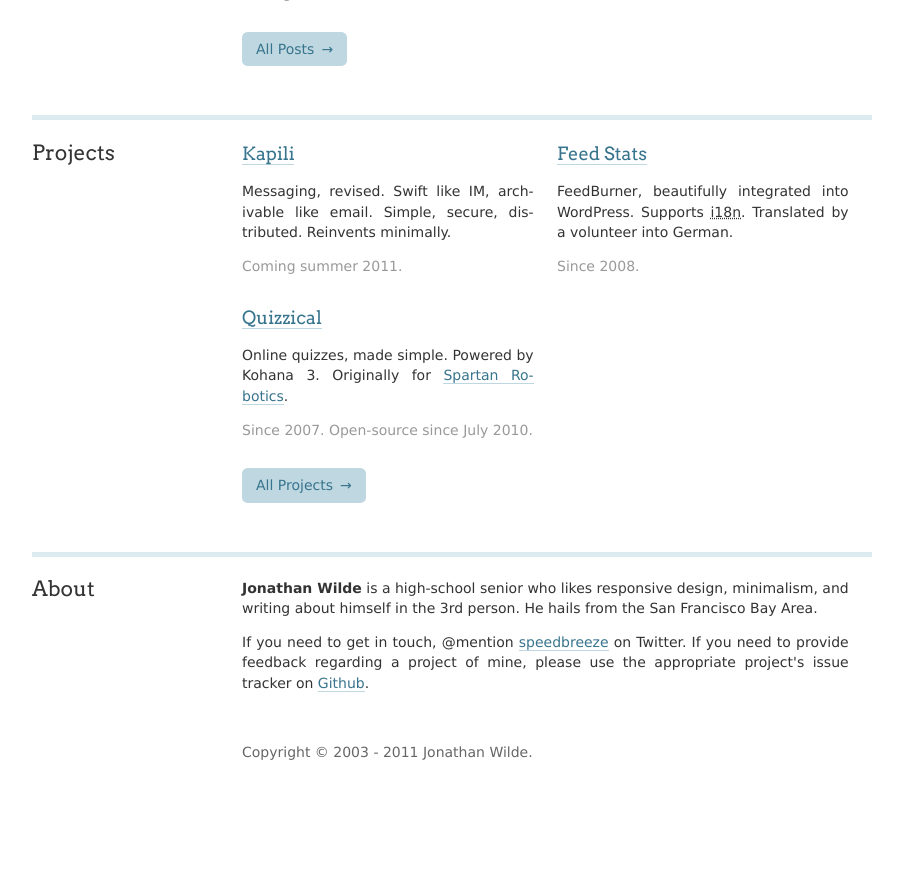
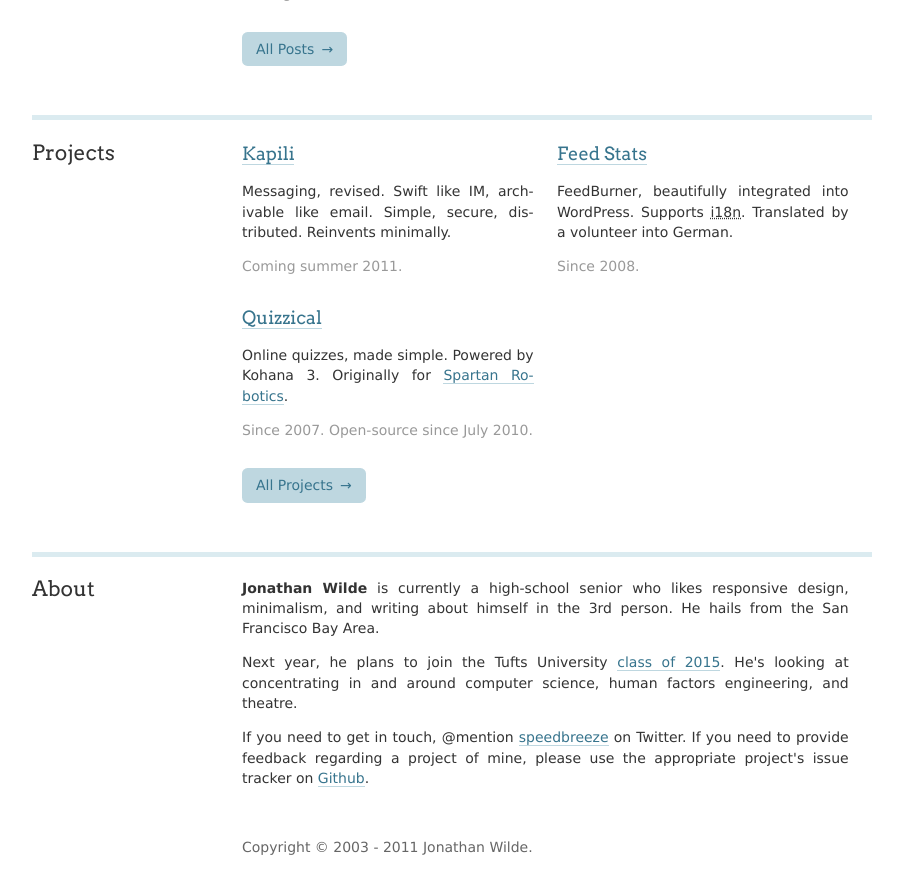
Before and after one commit to hellojwilde/hellojwilde.github.io, a Jekyll site: the page built from index.html, in a window 1280 px wide and 900 px high, scrolled down 614 px. Shown: the top 894 px of the window, without its empty margins (188-1091 px from the left). Built offline with Jekyll 4.4.1, drawn with Linux system fonts in a browser that asks for light colours; nearby versions of some CDN libraries; before the commit the page ends 1418 px from its top, so only the background shows below that.

Commit message:
Updating about with information about Tufts.

```diff
--- a/index.html
+++ b/index.html
@@ -97,10 +97,16 @@ classes: home hresume
 
     <div class="content summary">
         <p>
-            <strong>Jonathan Wilde</strong> is a high-school senior who
-            likes responsive design, minimalism, and writing about
-            himself in the 3rd person.  He hails from the San Francisco
-            Bay Area.
+            <strong>Jonathan Wilde</strong> is currently a high-school
+            senior who likes responsive design, minimalism, and writing
+            about himself in the 3rd person.  He hails from the San
+            Francisco Bay Area.
+        </p>
+        <p>
+            Next year, he plans to join the Tufts University
+            <a href="https://twitter.com/#!/search/%23tufts2015">class
+            of 2015</a>.  He's looking at concentrating in and around
+            computer science, human factors engineering, and theatre.
         </p>
         <p>
             If you need to get in touch, @mention
```
